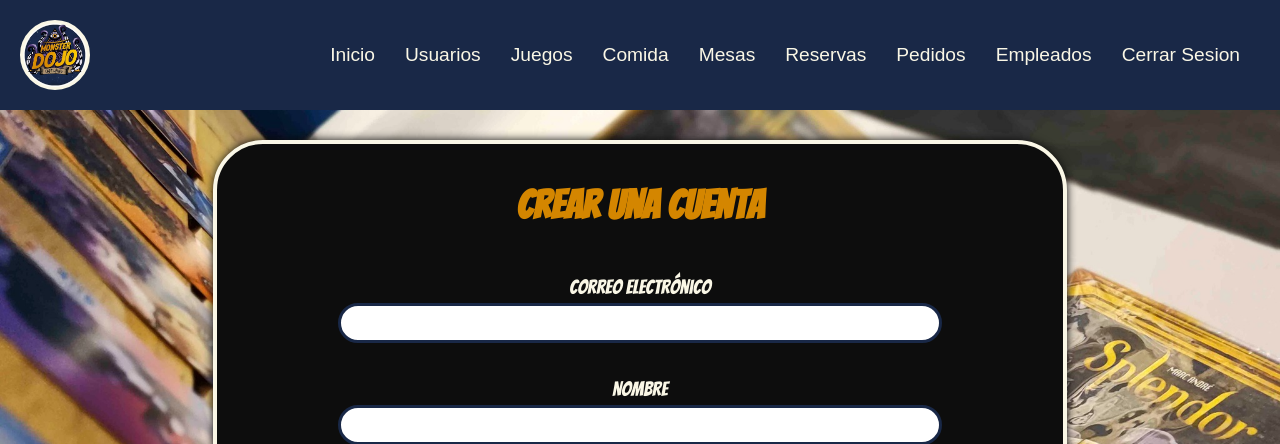
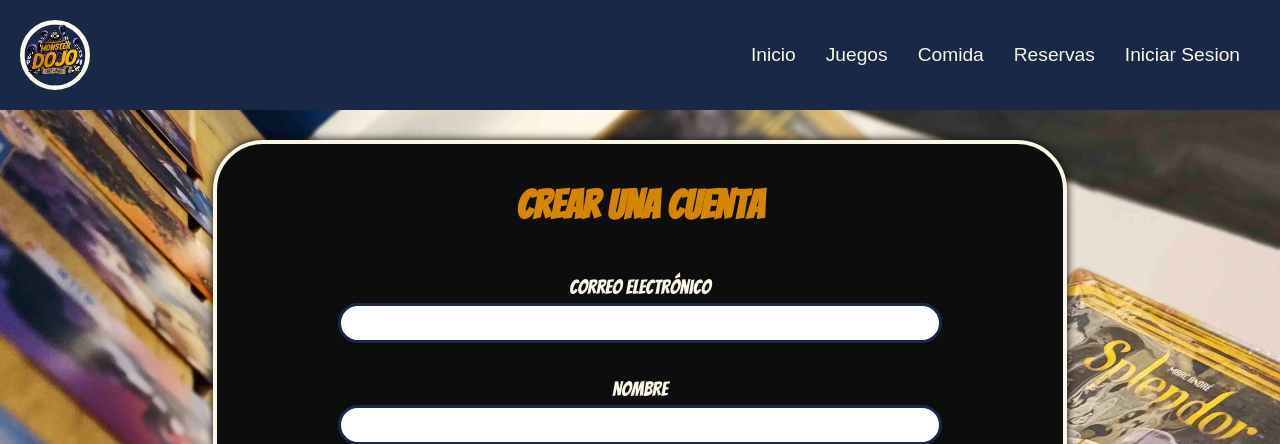
Before and after one commit to ITLAZ/MonDojo, a Python web app: template templates/register.html in a window 1280 px wide. Shown: the top 444 px of the page. Run offline with Jinja, Linux system fonts and the light colour scheme; the template is opened without the code that fills it, so the values that code supplies are empty; some libraries are stand-ins or nearby versions.

Commit message:
Navbar con rutas corregidas

```diff
--- a/templates/login.html
+++ b/templates/login.html
@@ -15,14 +15,10 @@
         </div>
         <ul class="nav-items">
             <li><a href="">Inicio</a></li>
-            <li><a href="">Usuarios</a></li>
             <li><a href="">Juegos</a></li>
             <li><a href="">Comida</a></li>
-            <li><a href="">Mesas</a></li>
             <li><a href="">Reservas</a></li>
-            <li><a href="">Pedidos</a></li>
-            <li><a href="">Empleados</a></li>
-            <li><a href="">Cerrar Sesion</a></li>
+            <li><a href="">Registrarse</a></li>
         </ul>
     </nav>
     <div class="container">
--- a/templates/new_password.html
+++ b/templates/new_password.html
@@ -15,14 +15,10 @@
         </div>
         <ul class="nav-items">
             <li><a href="">Inicio</a></li>
-            <li><a href="">Usuarios</a></li>
             <li><a href="">Juegos</a></li>
             <li><a href="">Comida</a></li>
-            <li><a href="">Mesas</a></li>
             <li><a href="">Reservas</a></li>
-            <li><a href="">Pedidos</a></li>
-            <li><a href="">Empleados</a></li>
-            <li><a href="">Cerrar Sesion</a></li>
+            <li><a href="">Iniciar Sesion</a></li>
         </ul>
     </nav>
     <div class="container">
--- a/templates/register.html
+++ b/templates/register.html
@@ -1,11 +1,13 @@
 <!DOCTYPE html>
 <html lang="es">
+
 <head>
     <meta charset="UTF-8">
     <title>Monster Dojo - Registrarse</title>
     <link rel="stylesheet" href="../static/css/userforms.css">
     <script src="https://kit.fontawesome.com/9c32bf538b.js" crossorigin="anonymous"></script>
 </head>
+
 <body>
     <nav class="navbar">
         <div class="nav-logo">
@@ -13,14 +15,10 @@
         </div>
         <ul class="nav-items">
             <li><a href="">Inicio</a></li>
-            <li><a href="">Usuarios</a></li>
             <li><a href="">Juegos</a></li>
             <li><a href="">Comida</a></li>
-            <li><a href="">Mesas</a></li>
             <li><a href="">Reservas</a></li>
-            <li><a href="">Pedidos</a></li>
-            <li><a href="">Empleados</a></li>
-            <li><a href="">Cerrar Sesion</a></li>
+            <li><a href="">Iniciar Sesion</a></li>
         </ul>
     </nav>
     <div class="container">
@@ -55,7 +53,8 @@
                 </div>
                 <div class="input-container">
                     <label for="pregunta">Pregunta de Seguridad</label>
-                    <input type="text" id="pregunta" name="pregunta" required placeholder="Ejemplo: ¿Cuál es el nombre de tu mascota?">
+                    <input type="text" id="pregunta" name="pregunta" required
+                        placeholder="Ejemplo: ¿Cuál es el nombre de tu mascota?">
                 </div>
                 <div class="input-container">
                     <label for="respuesta">Respuesta de Seguridad</label>
@@ -71,9 +70,9 @@
 
         </div>
         <script>
-    document.addEventListener("DOMContentLoaded", function() {
+            document.addEventListener("DOMContentLoaded", function () {
                 const form = document.getElementById("registration-form");
-        form.addEventListener("submit", function(event) {
+                form.addEventListener("submit", function (event) {
                     let valid = true;
 
                     const email = document.getElementById("email");
@@ -83,7 +82,7 @@
                     const confirmPassword = document.getElementById("confirm-password");
 
                     // Limpiar mensajes de error anteriores
-            document.querySelectorAll('.error-message').forEach(function(element) {
+                    document.querySelectorAll('.error-message').forEach(function (element) {
                         element.textContent = '';
                     });
 
@@ -133,8 +132,10 @@
     .error-message {
         color: red;
         font-size: 0.8em;
-    visibility: visible; /* Asegúrate de que los mensajes sean visibles */
-    height: auto; /* Si estaban ocultos por problemas de altura */
+        visibility: visible;
+        /* Asegúrate de que los mensajes sean visibles */
+        height: auto;
+        /* Si estaban ocultos por problemas de altura */
     }
 
     .google-btn {
@@ -148,9 +149,10 @@
         text-decoration: none;
         font-weight: bold;
     }
+
     .google-btn:hover {
         background-color: #c23321;
     }
+</style>
 
-</style>
 </html>
--- a/templates/reset_password.html
+++ b/templates/reset_password.html
@@ -15,14 +15,10 @@
         </div>
         <ul class="nav-items">
             <li><a href="">Inicio</a></li>
-            <li><a href="">Usuarios</a></li>
             <li><a href="">Juegos</a></li>
             <li><a href="">Comida</a></li>
-            <li><a href="">Mesas</a></li>
             <li><a href="">Reservas</a></li>
-            <li><a href="">Pedidos</a></li>
-            <li><a href="">Empleados</a></li>
-            <li><a href="">Cerrar Sesion</a></li>
+            <li><a href="">Iniciar Sesion</a></li>
         </ul>
     </nav>
     <div class="container">
```
Lines whose indentation alone changed are shown as unchanged.
